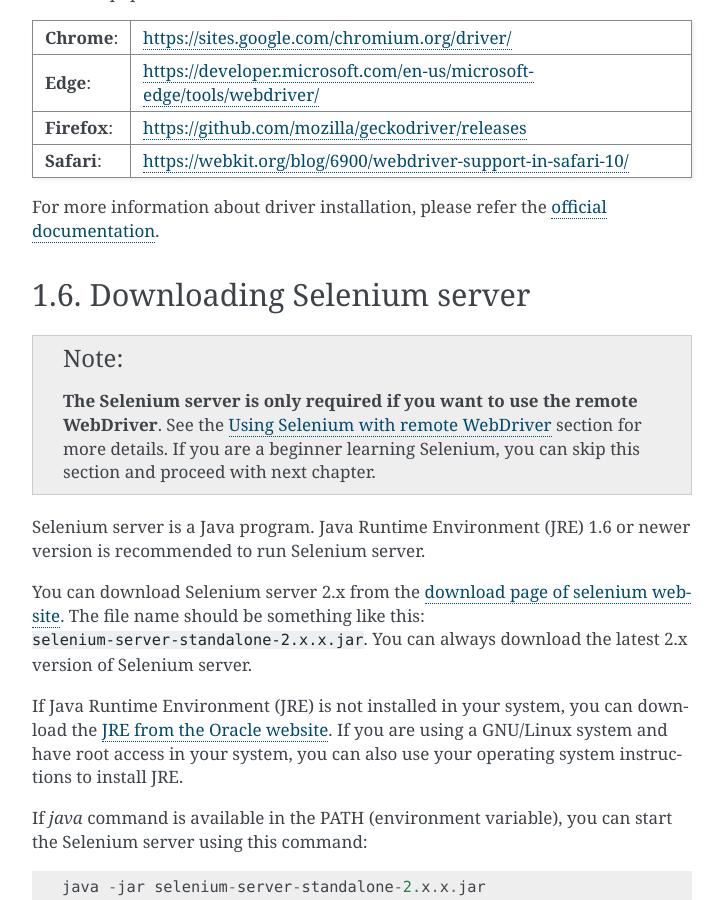
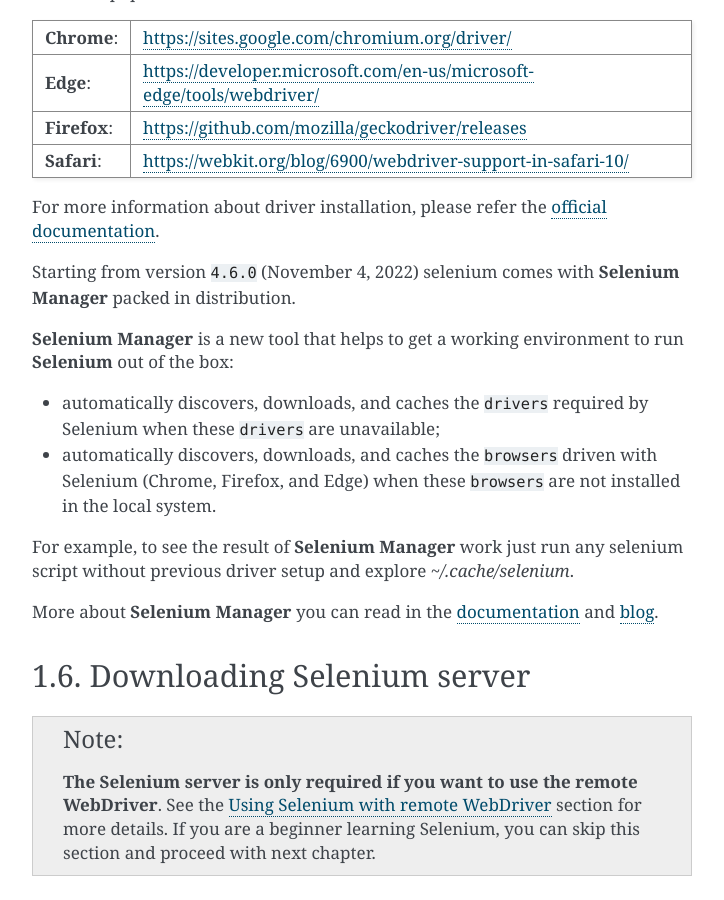
Before and after one commit to baijum/selenium-python, a Sphinx documentation site: the page built from source/installation.rst, in a window 1280 px wide and 900 px high, scrolled down 1986 px. Shown: the whole window, without its empty margins (388-1112 px from the left). Built offline with Sphinx 7.4.7, drawn with Linux system fonts in a browser that asks for light colours.

Commit message:
feat: add info about selenium manager

```diff
--- a/source/installation.rst
+++ b/source/installation.rst
@@ -113,6 +113,26 @@
 documentation
 <https://www.selenium.dev/documentation/webdriver/>`_.
 
+Starting from version ``4.6.0`` (November 4, 2022)
+selenium comes with **Selenium Manager** packed in distribution.
+
+**Selenium Manager** is a new tool that helps to get a working environment
+to run **Selenium** out of the box:
+
+* automatically discovers, downloads, and caches the ``drivers``
+  required by Selenium when these ``drivers`` are unavailable;
+* automatically discovers, downloads, and caches the ``browsers``
+  driven with Selenium (Chrome, Firefox, and Edge)
+  when these ``browsers`` are not installed in the local system.
+
+For example, to see the result of **Selenium Manager** work
+just run any selenium script without previous driver setup
+and explore `~/.cache/selenium`.
+
+More about **Selenium Manager** you can read in the
+`documentation <https://www.selenium.dev/documentation/selenium_manager/>`_
+and
+`blog <https://www.selenium.dev/blog/2022/introducing-selenium-manager/>`_.
 
 Downloading Selenium server
 ~~~~~~~~~~~~~~~~~~~~~~~~~~~
```
